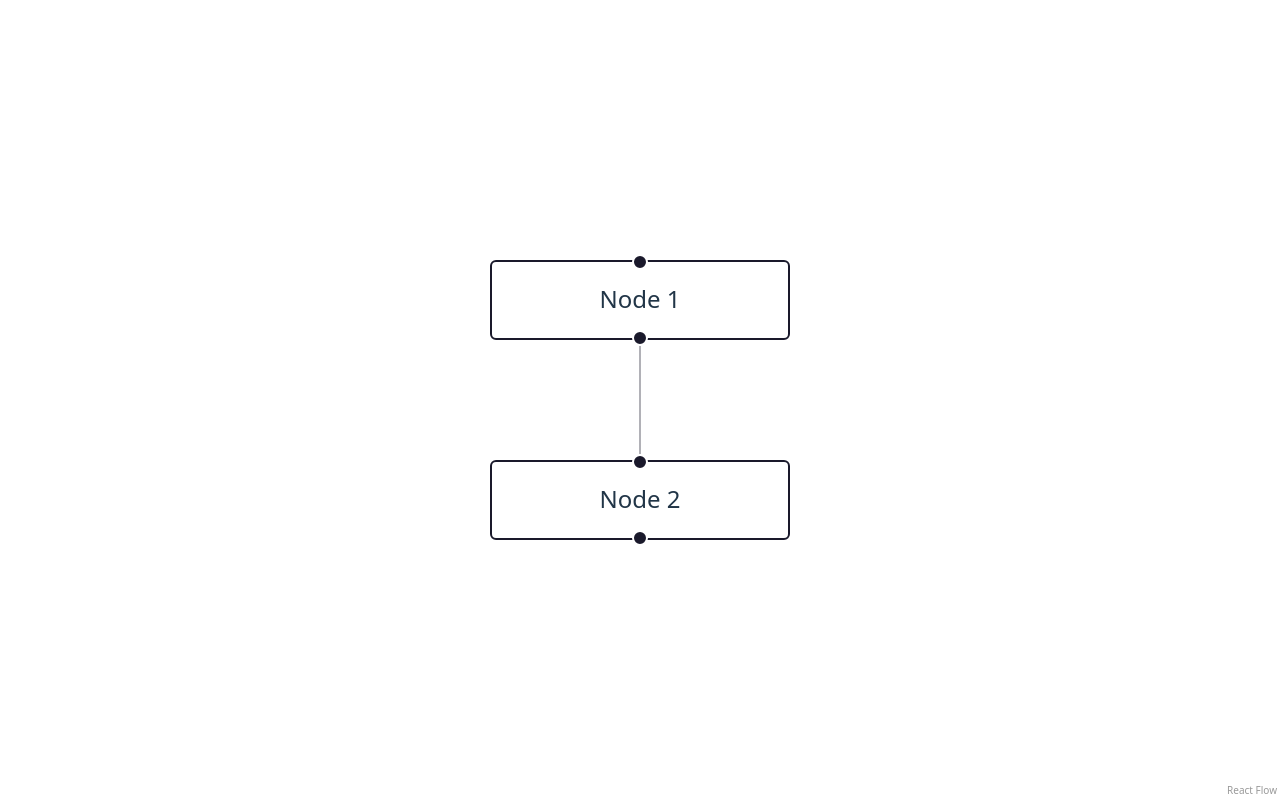
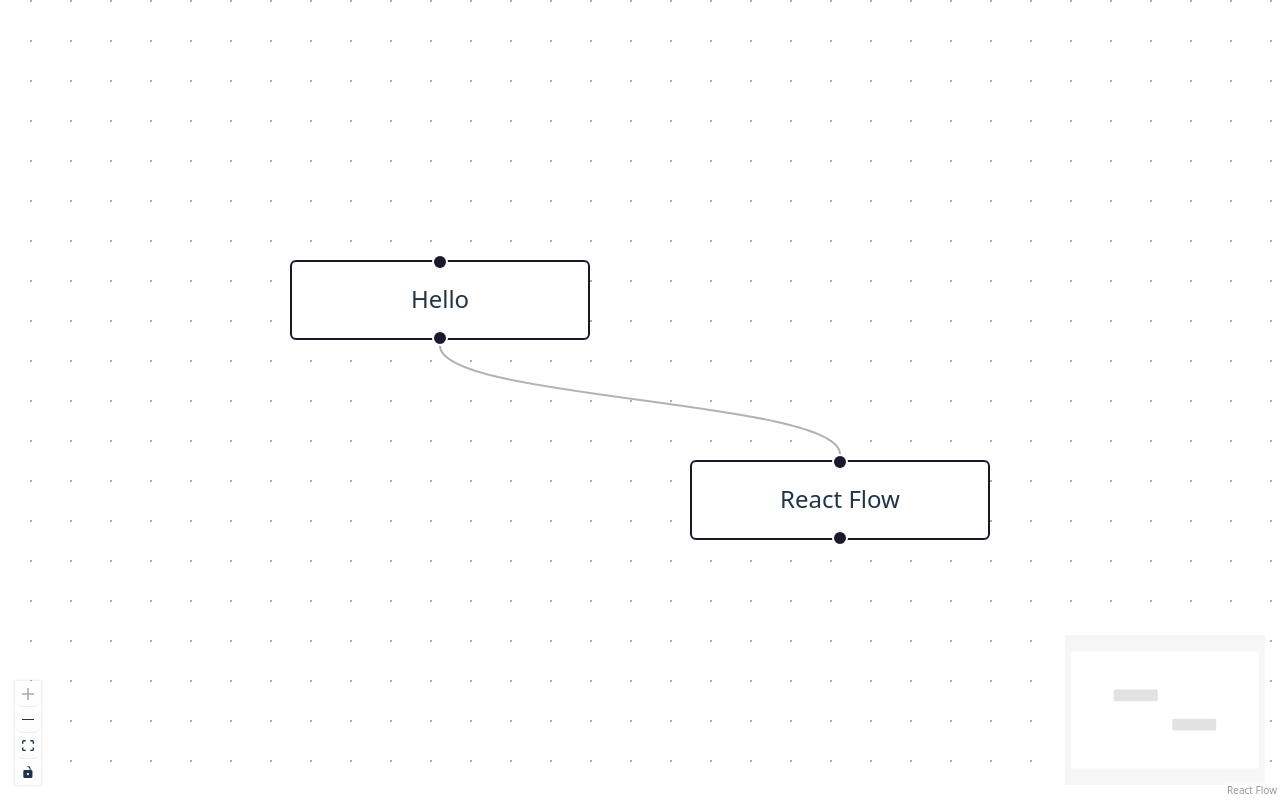
Before and after one commit to KMariak/react-flow-app, a React (Vite) app in the folder my-react-flow-app/: page / in a window 1280 px wide. Built offline with nearby package versions, Linux system fonts and the light colour scheme.

Commit message:
feat: add app

```diff
--- a/my-react-flow-app/src/App.jsx
+++ b/my-react-flow-app/src/App.jsx
@@ -1,32 +1,33 @@
-import { useState, useCallback } from 'react';
-import { ReactFlow, applyNodeChanges, applyEdgeChanges, addEdge } from '@xyflow/react';
-import '@xyflow/react/dist/style.css';
+// src/App.jsx
+import { useCallback } from "react";
+import {
+  ReactFlow,
+  Background,
+  Controls,
+  MiniMap,
+  useNodesState,
+  useEdgesState,
+  addEdge,
+} from "@xyflow/react";
+import "@xyflow/react/dist/style.css";
 
 const initialNodes = [
-  { id: 'n1', position: { x: 0, y: 0 }, data: { label: 'Node 1' } },
-  { id: 'n2', position: { x: 0, y: 100 }, data: { label: 'Node 2' } },
+  { id: "a", position: { x: 0, y: 0 }, data: { label: "Hello" }, type: "default" },
+  { id: "b", position: { x: 200, y: 100 }, data: { label: "React Flow" } },
 ];
-const initialEdges = [{ id: 'n1-n2', source: 'n1', target: 'n2' }];
+
+const initialEdges = [{ id: "e-a-b", source: "a", target: "b" }];
 
 export default function App() {
-  const [nodes, setNodes] = useState(initialNodes);
-  const [edges, setEdges] = useState(initialEdges);
+  const [nodes, setNodes, onNodesChange] = useNodesState(initialNodes);
+  const [edges, setEdges, onEdgesChange] = useEdgesState(initialEdges);
 
-  const onNodesChange = useCallback(
-    (changes) => setNodes((nodesSnapshot) => applyNodeChanges(changes, nodesSnapshot)),
-    [],
-  );
-  const onEdgesChange = useCallback(
-    (changes) => setEdges((edgesSnapshot) => applyEdgeChanges(changes, edgesSnapshot)),
-    [],
-  );
-  const onConnect = useCallback(
-    (params) => setEdges((edgesSnapshot) => addEdge(params, edgesSnapshot)),
-    [],
-  );
+  const onConnect = useCallback((conn) => {
+    setEdges((eds) => addEdge({ ...conn, animated: true }, eds));
+  }, [setEdges]);
 
   return (
-    <div style={{ width: '100vw', height: '100vh' }}>
+    <div style={{ width: "100vw", height: "100vh" }}>
       <ReactFlow
         nodes={nodes}
         edges={edges}
@@ -34,7 +35,11 @@
         onEdgesChange={onEdgesChange}
         onConnect={onConnect}
         fitView
-      />
+      >
+        <MiniMap />
+        <Controls />
+        <Background />
+      </ReactFlow>
     </div>
   );
 }
```
